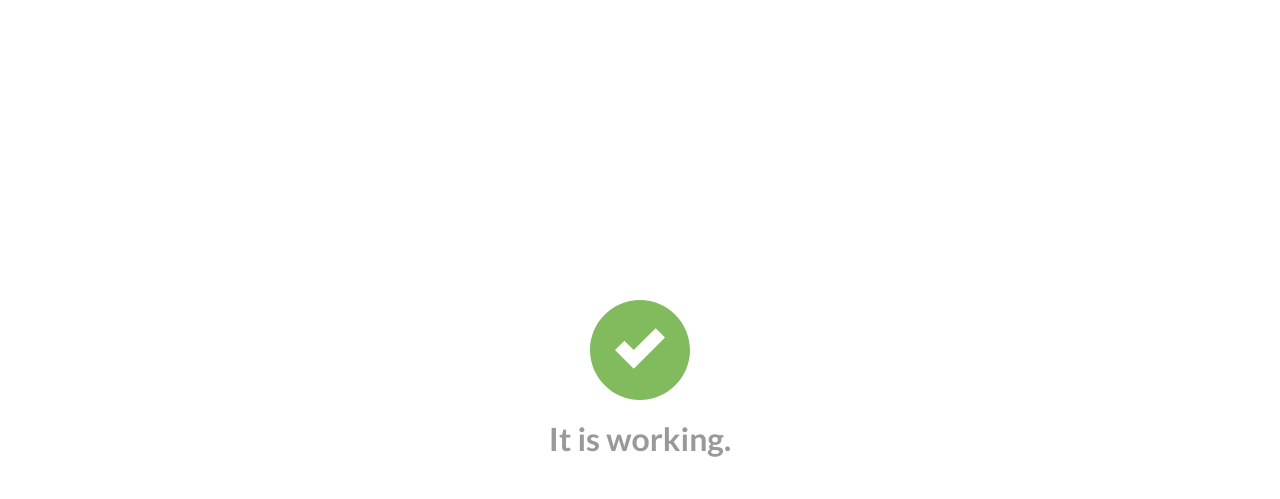
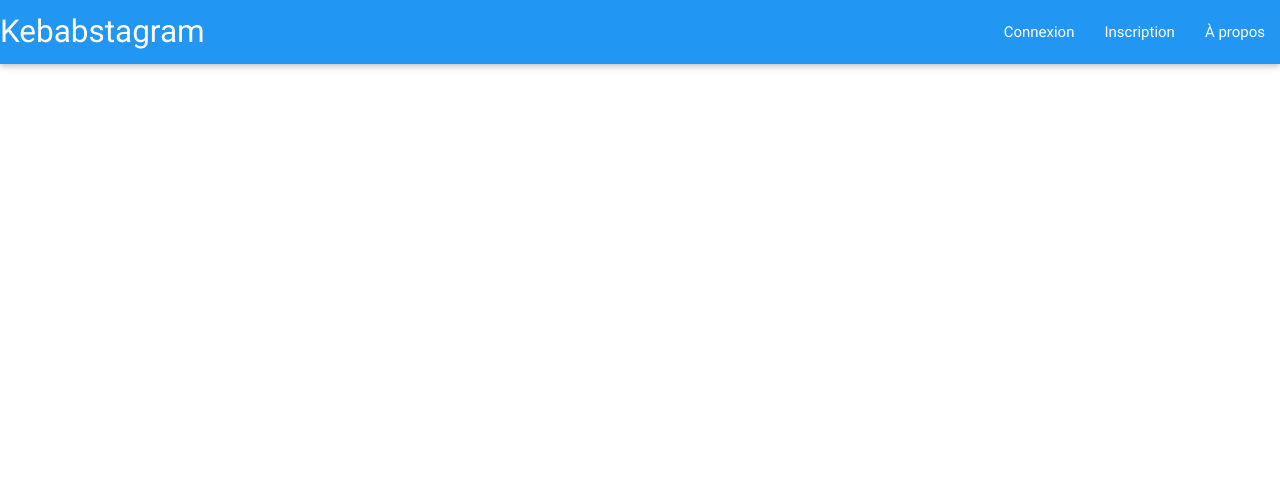
Before and after one commit to postel5u/Kebastagram, a PHP site: template components/hello.twig in a window 1280 px wide. Shown: the top 499 px of the page. Run offline with PHP 8.4, Linux system fonts and the light colour scheme; the template is opened without the code that fills it, so the values that code supplies are empty; some libraries are stand-ins or nearby versions.

Commit message:
Create Homepage

```diff
--- a/app/route.php
+++ b/app/route.php
@@ -6,4 +6,8 @@
 
 $app->get('/', 'App\Controllers\HomeController:dispatch')->setName('homepage');
 
-$app->get('/users', 'App\Controllers\UserController:dispatch')->setName('userpage');
+$app->get('/login', 'App\Controllers\UserController:login')->setName('login');
+
+$app->get('/signin', 'App\Controllers\UserController:signin')->setName('signin');
+
+$app->get('/about', 'App\Controllers\HomeController:about')->setName('about');
--- /dev/null
+++ b/components/footer.twig
@@ -0,0 +1,4 @@
+<script type="text/javascript" src="https://code.jquery.com/jquery-2.1.1.min.js"></script>
+<script type="text/javascript" src="../css/materialize/js/materialize.min.js"></script>
+</body>
+</html>
--- /dev/null
+++ b/components/header.twig
@@ -0,0 +1,11 @@
+<!doctype html>
+<html lang="fr">
+<head>
+    <!--Import Google Icon Font-->
+    <link href="http://fonts.googleapis.com/icon?family=Material+Icons" rel="stylesheet">
+    <!--Import materialize.css-->
+    <link type="text/css" rel="stylesheet" href="../css/materialize/css/materialize.min.css"  media="screen,projection"/>
+    <!--Let browser know website is optimized for mobile-->
+    <meta name="viewport" content="width=device-width, initial-scale=1.0"/>
+</head>
+<body>
--- a/components/hello.twig
+++ b/components/hello.twig
@@ -1,48 +1,12 @@
-<!doctype html>
-<html lang="en">
-<head>
-	<meta charset="UTF-8">
-	<title>Boilerplate for Slim Framework 3</title>
-	<style>
-		@import url(//fonts.googleapis.com/css?family=Lato:700);
-
-		body {
-			margin:0;
-			font-family:'Lato', sans-serif;
-			text-align:center;
-			color: #999;
-		}
-
-		.welcome {
-			width: 300px;
-			height: 200px;
-			position: absolute;
-			left: 50%;
-			top: 50%;
-			margin-left: -150px;
-			margin-top: -100px;
-		}
-
-		a, a:visited {
-			text-decoration:none;
-		}
-
-		h1 {
-			font-size: 32px;
-			margin: 16px 0 0 0;
-		}
-	</style>
-</head>
-<body>
-<div class="welcome">
-	<a href="#" title="Boilerplate for Slim Framework 3">
-		<!DOCTYPE svg PUBLIC "-//W3C//DTD SVG 1.1//EN" "http://www.w3.org/Graphics/SVG/1.1/DTD/svg11.dtd">
-		<svg width="100" version="1.1" id="Layer_1" xmlns="http://www.w3.org/2000/svg" xmlns:xlink="http://www.w3.org/1999/xlink" x="0px" y="0px"
-			 viewBox="0 0 16 16" enable-background="new 0 0 16 16" xml:space="preserve">
-		<path fill="#81bb5e" d="M8,0C3.6,0,0,3.6,0,8s3.6,8,8,8s8-3.6,8-8S12.4,0,8,0z M7,11L4,8l1.5-1.5L7,8l3.5-3.5L12,6L7,11z"/>
-		</svg>
-	</a>
-	<h1>It is working.</h1>
-</div>
-</body>
-</html>
+{% include "header.twig" %}
+<nav>
+	<div class="nav-wrapper blue">
+		<a href="#" class="brand-logo">Kebabstagram</a>
+		<ul id="nav-mobile" class="right hide-on-med-and-down">
+			<li><a href="connexion">Connexion</a></li>
+			<li><a href="inscription">Inscription</a></li>
+			<li><a href="about">À propos</a></li>
+		</ul>
+	</div>
+</nav>
+{% include"footer.twig" %}
```
Also changed, not shown: 1 other file.
